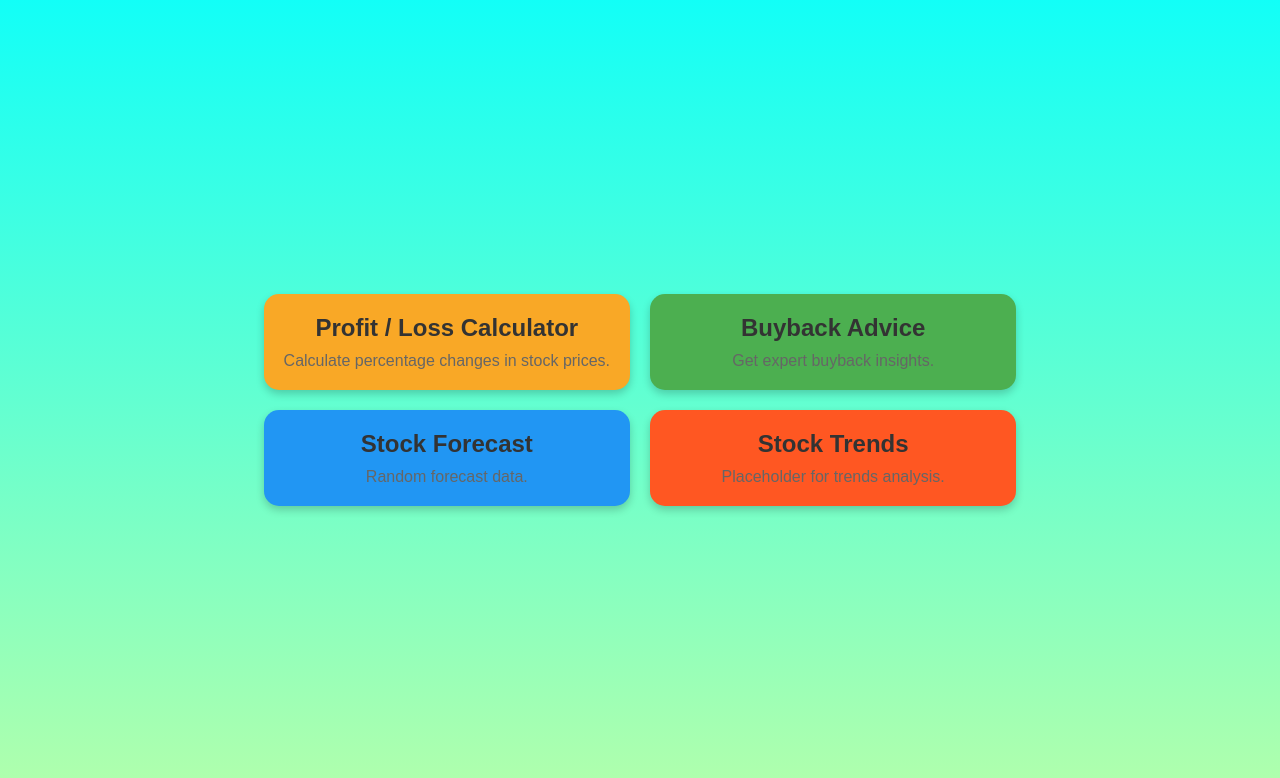
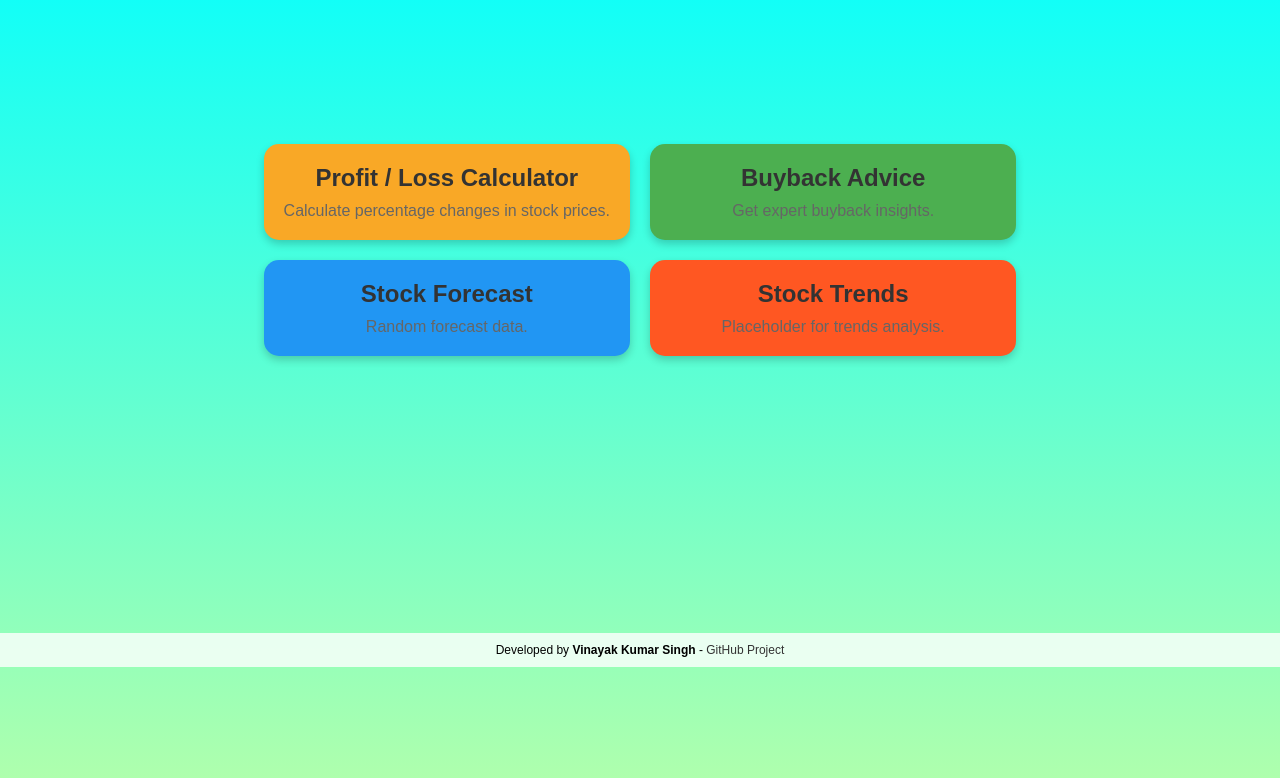
Before and after one commit to CodeVinayak/Stockify-Stock-Analysis, a plain HTML site: page index.html in a window 1280 px wide. Drawn offline with Linux system fonts and the light colour scheme; a script that the page names is missing.

Commit message:
footer added

```diff
--- a/homestyles.css
+++ b/homestyles.css
@@ -8,9 +8,10 @@ body {
     font-family: Arial, sans-serif;
     background-image: linear-gradient(to top, #b3ffab 0%, #12fff7 100%);
     display: flex;
-    justify-content: center;
+    justify-content: space-around;
+    flex-direction: column;
     align-items: center;
-    height: 100vh;
+    min-height: 100vh;
 }
 
 .container {
@@ -57,3 +58,15 @@ p {
 .garbage2 {
     background-color: #ff5722;
 }
+
+footer {
+    text-align: center;
+    padding: 10px;
+    font-size: 12px;
+    background-color: rgba(255, 255, 255, 0.8);
+    width: 100%;
+}
+footer a {
+    color: #333;
+    text-decoration: none;
+}
--- a/index.html
+++ b/index.html
@@ -10,7 +10,7 @@
 <body>
     <div class="container">
 
-        <div class="box percentage-calculator" onclick="window.location.href='percentage-calculator.html'">
+        <div class="box percentage-calculator" onclick="window.location.href='Profit-Loss-Calculator.html'">
             <h2>Profit / Loss Calculator</h2>
             <p>Calculate percentage changes in stock prices.</p>
         </div>
@@ -32,5 +32,10 @@
     </div>
 
     <script src="script.js"></script>
+
+    <footer>
+        Developed by <strong>Vinayak Kumar Singh</strong> -
+        <a href="https://github.com/CodeVinayak/Stockify-Stock-Analysis" target="_blank">GitHub Project</a>
+    </footer>
 </body>
 </html>
```
